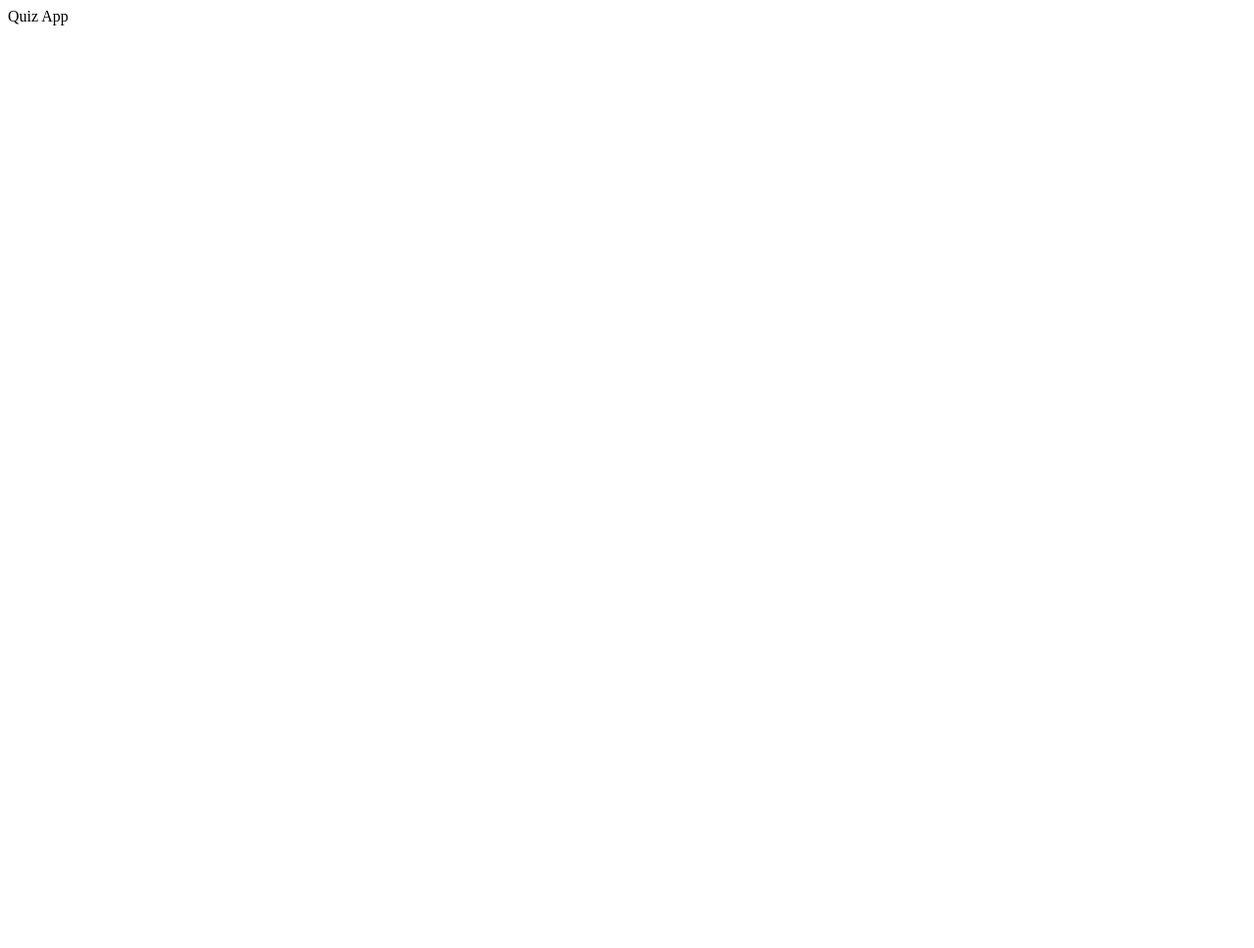
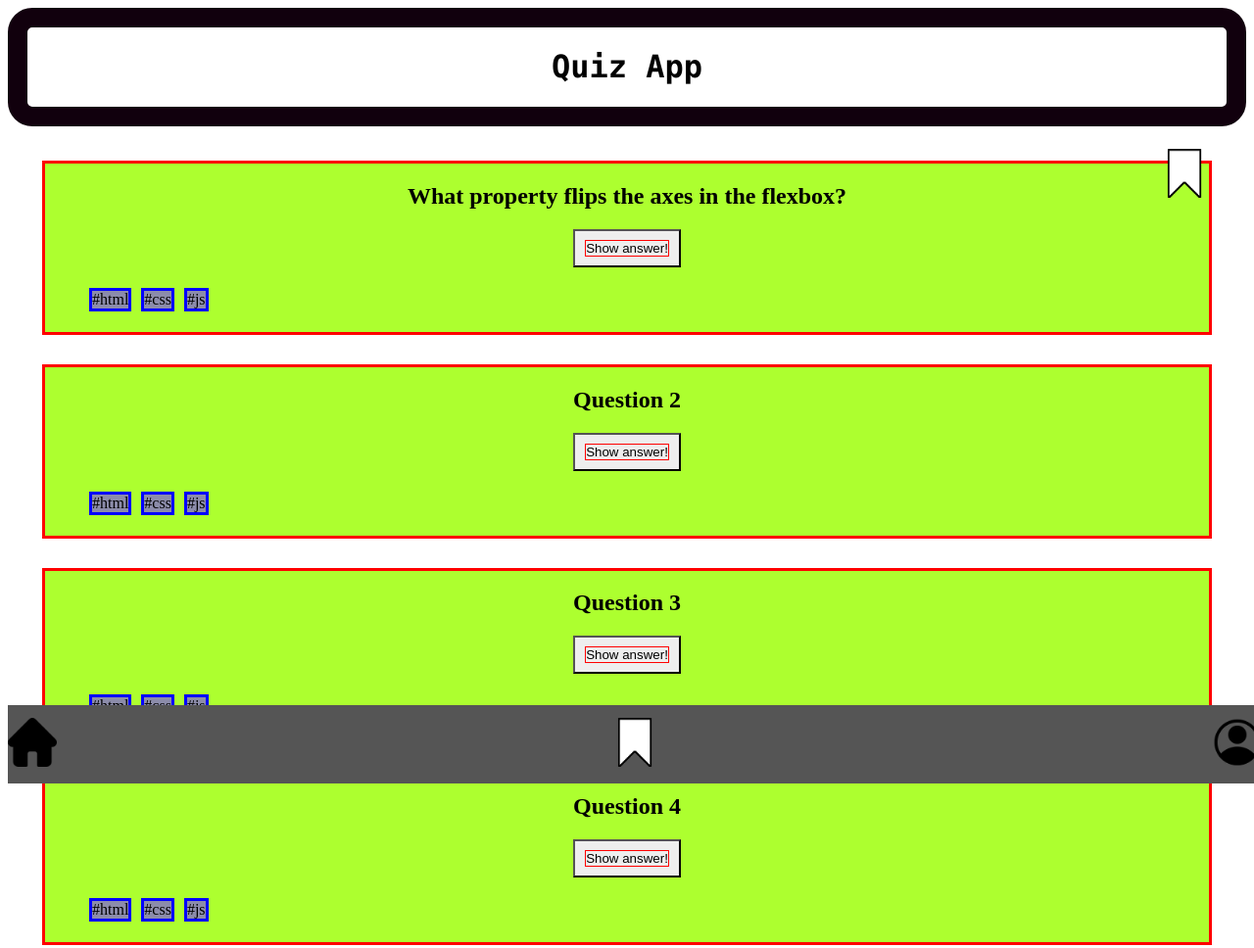
Before and after one commit to MuhammedAliDilek/Recap-Project-I--Quiz-App, a plain HTML site: page index.html in a window 1280 px wide. Shown: the whole page at 98% size. Before the commit the page ends 800 px from the top, so only its background shows below. Drawn offline with Linux system fonts and the light colour scheme.

Commit message:
homepage mostly done

```diff
--- a/index.html
+++ b/index.html
@@ -9,7 +9,74 @@
   </head>
 
   <body>
-    <header>Quiz App</header>
-    <main></main>
+    <header class="site-header">
+      <h1>Quiz App</h1>
+    </header>
+    <main>
+      <section class="card__container"> <h2>What property flips the axes in the flexbox?</h2>
+        <button>
+          <span>Show answer!</span>
+      </button>
+      <img src="assets/bookmark.png" alt="bookmark" class="card__bookmark" width="50px">
+        <ul class="tags">
+         <li class="tagsr">#html</li>
+         <li class="tagsr">#css</li>
+         <li class="tagsr">#js</li>
+
+        </ul>
+
+      </section>
+      <section class="card__container"><h2>Question 2</h2>
+        <button>
+          <span>Show answer!</span>
+      </button>
+      <ul class="tags">
+        <li class="tagsr">#html</li>
+        <li class="tagsr">#css</li>
+        <li class="tagsr">#js</li>
+        <div class="tags__container">
+
+        </div>
+      </section>
+      <section class="card__container"><h2>Question 3</h2>
+        <button>
+          <span>Show answer!</span>
+      </button>
+      <ul class="tags">
+        <li class="tagsr">#html</li>
+        <li class="tagsr">#css</li>
+        <li class="tagsr">#js</li>
+        <div class="tags__container">
+
+        </div>
+      </section>
+      <section class="card__container"><h2>Question 4</h2>
+        <button>
+          <span>Show answer!</span>
+      </button>
+      <ul class="tags">
+        <li class="tagsr">#html</li>
+        <li class="tagsr">#css</li>
+        <li class="tagsr">#js</li>
+      <div class="tags__container">
+
+
+        </div>
+      </section>
+    </main>
+    <footer class="nav-bar">
+       <a href="index.html" class="footer__link footer__link__active">
+         <img src="assets/home_filled.png" alt=" Home Page" width="50px
+            " height="50px">
+        </a>
+        <a href="bookmarks.html" class="footer__link">
+          <img src="assets/bookmark.png" alt="Bookmarks" width="50px
+          " height="50px">
+        </a>
+        <a href="profile.html" class="footer__link">
+          <img src="assets/profile_filled.png" alt="Profile" width="50px
+              " height="50px">
+        </a>
+    </footer>
   </body>
 </html>
--- a/styles.css
+++ b/styles.css
@@ -0,0 +1,81 @@
+* {
+  box-sizing: border-box;
+}
+.site-header {
+  font-family: consolas;
+  border: 20px solid #11000d;
+  border-radius: 25px;
+  text-align: center;
+}
+
+main {
+  display: flex;
+  border-radius: 20px;
+  flex-direction: column;
+  margin: 20px;
+}
+.card__container {
+  border: solid red;
+  text-align: center;
+  margin: 15px;
+  position: relative;
+  background-color: greenyellow;
+}
+button {
+  border: solid 3px solid brown;
+  background: #eee;
+  padding: 10px 10px;
+}
+
+.card__bookmark {
+  position: absolute;
+  top: -15px;
+  right: 0;
+}
+button span {
+  border: 1px solid red;
+}
+.tags {
+  display: flex;
+}
+.tagsr {
+  border: solid blue;
+  background-color: rgb(140, 140, 170);
+  margin: 5px;
+  color: black;
+  list-style: none;
+}
+footer {
+  justify-content: center;
+  position: fixed;
+  bottom: 0;
+  padding: 0;
+  width: 100%;
+  height: 10vh;
+  background: #555;
+  color: #f1f1f1;
+  align-items: center;
+  justify-content: space-between;
+  z-index: 1;
+  display: flex;
+}
+.footer__container {
+  display: flex;
+}
+.footer__box {
+  border: solid 10px orangered;
+  border-radius: 20px;
+  object-fit: fill;
+  justify-content: space-evenly;
+  background: rgb(2, 236, 253);
+}
+.footer__box img {
+  height: 80%;
+}
+a {
+  color: inherit;
+}
+
+li div {
+  padding: 1em;
+}
```
